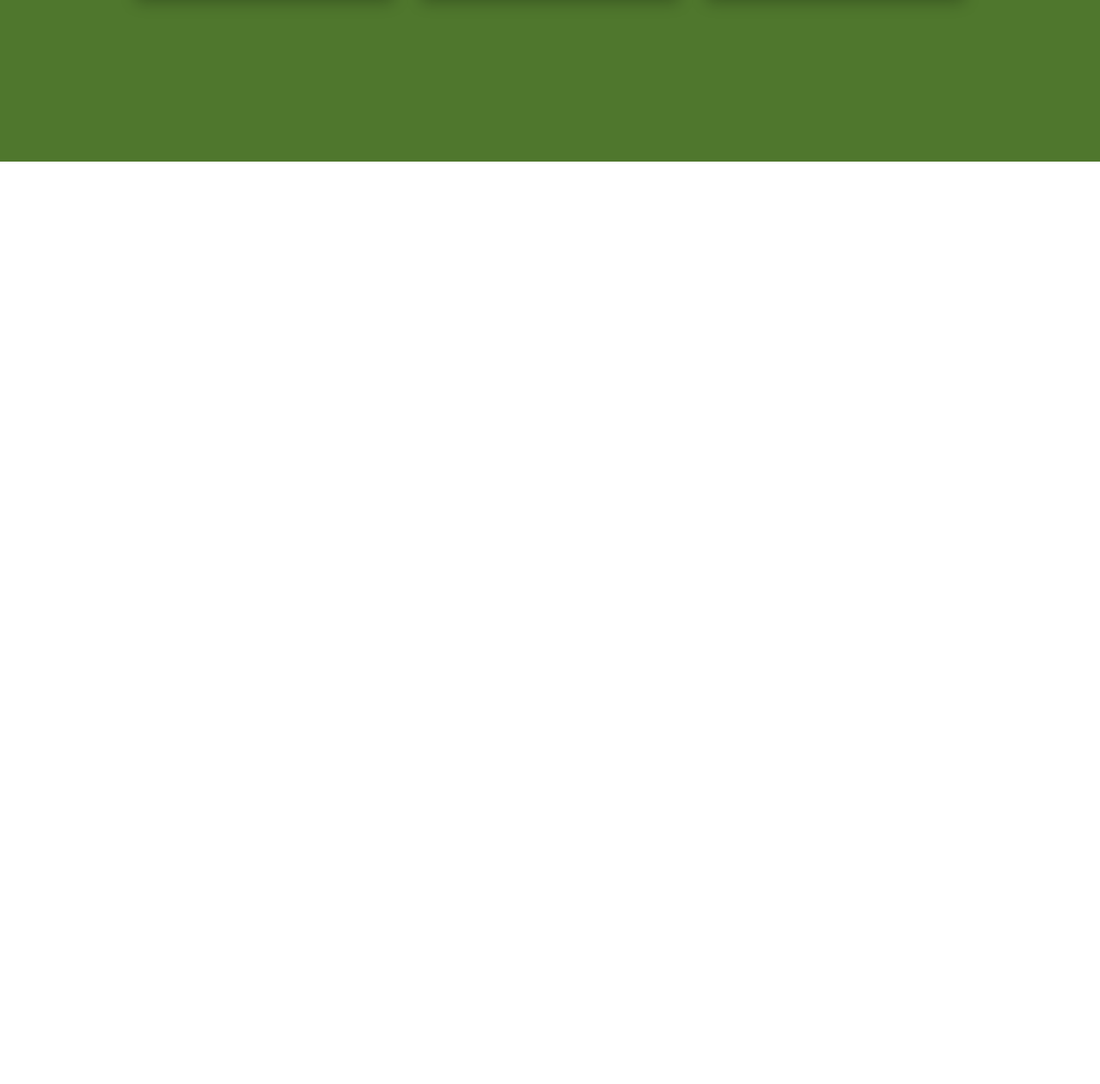
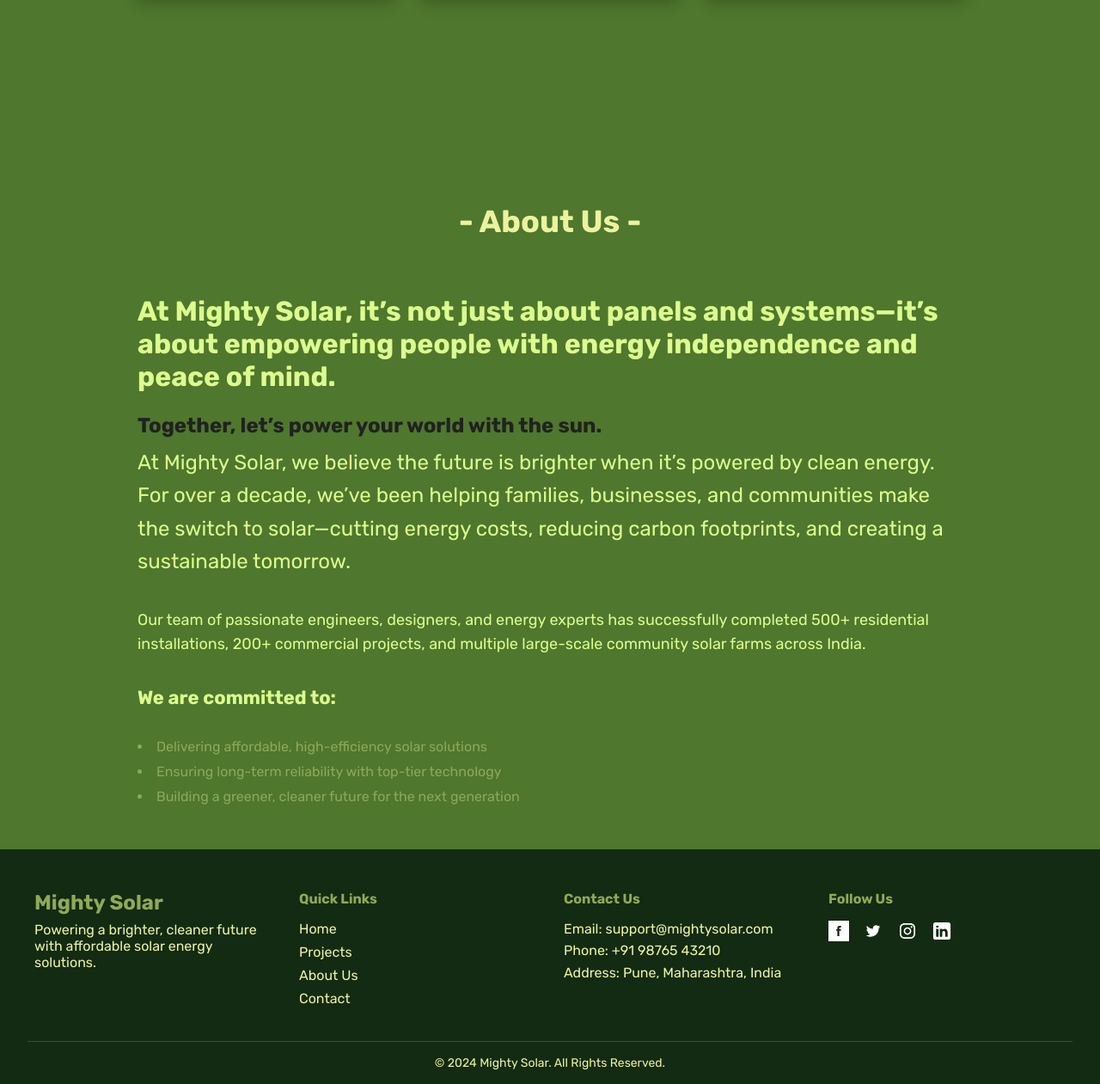
Before and after one commit to Karan1445/MightySolar, a plain HTML site: page index.html in a window 1280 px wide. Shown: the part 3012-4273 px from the top of the page at 86% size. Before the commit the page ends 3200 px from the top, so only its background shows below. Drawn offline with Linux system fonts and the light colour scheme.

Commit message:
final commit

```diff
--- a/index.html
+++ b/index.html
@@ -133,9 +133,67 @@
             </div>
         </section>
 
-        <Section class="Image-Gallary">
+        <Section class="About-us">
+           <h4 class="tittle">- About Us -</h4>
+           <h3 class="h3-tittle">At Mighty Solar, it’s not just about panels and systems—it’s about empowering people with energy independence and peace of mind.</h3>
+            <h2 class="h2-tittle">Together, let’s power your world with the sun.</h2>
+           <p class="first-para">At Mighty Solar, we believe the future is brighter when it’s powered by clean energy. For over a decade, we’ve been helping families, businesses, and communities make the switch to solar—cutting energy costs, reducing carbon footprints, and creating a sustainable tomorrow.</p>
+            <p class="secound-para">Our team of passionate engineers, designers, and energy experts has successfully completed 500+ residential installations, 200+ commercial projects, and multiple large-scale community solar farms across India.</p>
+            <h5 class="ui-tittle">We are committed to:</h5>
+            <ui class="ui">
+                <li>Delivering affordable, high-efficiency solar solutions</li>
+                <li>Ensuring long-term reliability with top-tier technology</li>
+                <li>Building a greener, cleaner future for the next generation</li>
+            </ui>
+
 
         </Section>
+        <footer class="footer">
+  <div class="footer-container">
+
+    <!-- Column 1: Brand -->
+    <div class="footer-brand">
+      <h2>Mighty Solar</h2>
+      <p>Powering a brighter, cleaner future with affordable solar energy solutions.</p>
+    </div>
+
+    <!-- Column 2: Quick Links -->
+    <div class="footer-links">
+      <h4>Quick Links</h4>
+      <ul>
+        <li><a href="#">Home</a></li>
+        <li><a href="#">Projects</a></li>
+        <li><a href="#">About Us</a></li>
+        <li><a href="#">Contact</a></li>
+      </ul>
+    </div>
+
+    <!-- Column 3: Contact -->
+    <div class="footer-contact">
+      <h4>Contact Us</h4>
+      <p>Email: support@mightysolar.com</p>
+      <p>Phone: +91 98765 43210</p>
+      <p>Address: Pune, Maharashtra, India</p>
+    </div>
+
+    <!-- Column 4: Social Media -->
+    <div class="footer-social">
+      <h4>Follow Us</h4>
+      <div class="social-icons">
+        <a href="#"><img src="elements/facebook.svg" alt="Facebook"></a>
+        <a href="#"><img src="elements/twitter.svg" alt="Twitter"></a>
+        <a href="#"><img src="elements/instagram.svg" alt="Instagram"></a>
+        <a href="#"><img src="elements/linkedin.svg" alt="LinkedIn"></a>
+      </div>
+    </div>
+
+  </div>
+
+  <div class="footer-bottom">
+    <p>© 2024 Mighty Solar. All Rights Reserved.</p>
+  </div>
+</footer>
+
     </div>
 </body>
 </html>
--- a/style.css
+++ b/style.css
@@ -325,3 +325,138 @@ button:hover::before {
 }
 
 /* END GPT */
+
+/* grid */
+.About-us{
+    height: 100dvh;
+    padding: 3rem 10rem;
+    background-color: #4F772D;
+    display: flex;
+    flex-direction: column;
+
+}
+.tittle{
+     font-size: 36px;
+    margin-bottom: 4rem;
+    color: #ECF39E;
+    font-weight: 700;
+    text-align: center;
+}
+.first-para{
+    color: #dcfd8e;
+    text-align: left;
+    line-height: 1.6;
+    font-size: 24px;
+    margin-bottom: 34px;
+}
+.secound-para{
+    color: #dcfd8e;
+    text-align: left;
+    line-height: 1.6;
+    font-size: 18px;
+    margin-bottom: 34px;
+}
+.ui-tittle{
+    color: #dcfd8e;
+    text-align: left;
+    font-size: 22px;
+    margin-bottom: 34px;
+}
+li{
+    font-size: 16px;
+    color: #ecf39e66;
+    margin-bottom: 10px;
+}
+.h3-tittle{
+    color: #dcfd8e;
+    font-size: 32px;
+    margin-bottom: 24px;
+}
+.h2-tittle{
+    color: #dcfd8e;
+    color:#212121;
+    margin-bottom: 10px;
+}
+/*  */
+.footer {
+  background: #132A13;
+  color: #ECF39E;
+  padding: 3rem 2rem 1rem;
+}
+
+.footer-container {
+  display: flex;
+  justify-content: space-between;
+  gap: 2rem;
+  flex-wrap: wrap;
+  max-width: 1200px;
+  margin: 0 auto;
+}
+
+.footer-brand {
+  flex: 1;
+  min-width: 250px;
+}
+
+.footer-brand h2 {
+  color: #90A955;
+  margin-bottom: 0.5rem;
+}
+
+.footer-links,
+.footer-contact,
+.footer-social {
+  flex: 1;
+  min-width: 200px;
+}
+
+.footer-links h4,
+.footer-contact h4,
+.footer-social h4 {
+  margin-bottom: 1rem;
+  color: #90A955;
+}
+
+.footer-links ul {
+  list-style: none;
+  padding: 0;
+}
+
+.footer-links ul li {
+  margin-bottom: 0.5rem;
+}
+
+.footer-links a {
+  color: #ECF39E;
+  text-decoration: none;
+  transition: color 0.3s ease;
+}
+
+.footer-links a:hover {
+  color: #90A955;
+}
+
+.footer-contact p {
+  margin: 0.4rem 0;
+}
+
+.footer-social .social-icons a img {
+  width: 24px;
+  height: 24px;
+  margin-right: 12px;
+  filter: brightness(0) invert(1);
+  transition: transform 0.3s ease;
+}
+
+.footer-social .social-icons a img:hover {
+  transform: scale(1.2);
+  filter: brightness(0) invert(0.7) sepia(1) hue-rotate(60deg);
+}
+
+.footer-bottom {
+  text-align: center;
+  margin-top: 2rem;
+  font-size: 14px;
+  border-top: 1px solid #31572C;
+  padding-top: 1rem;
+}
```
Also changed, not shown: elements/facebook.svg (added), elements/instagram.svg (added), elements/linkedin.svg (added), elements/twitter.svg (added).
